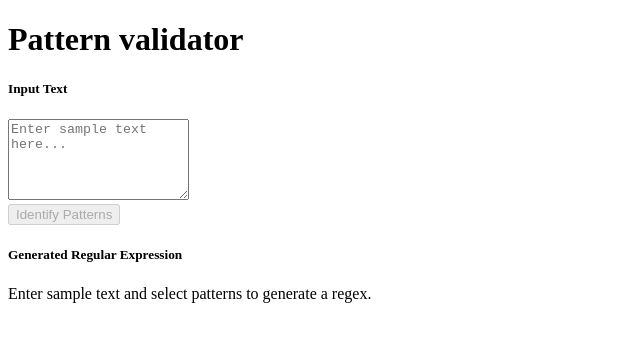
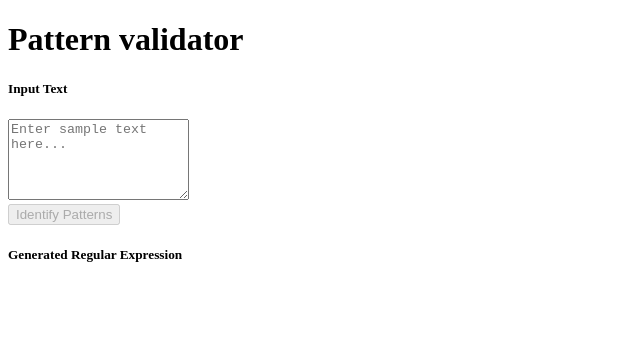
Before and after one commit to sheheem/Pattern-generator, an Angular app: page / in a window 1280 px wide. Shown: the top 342 px of the page, without its empty margins (0-640 px from the left). Built offline with nearby package versions, Linux system fonts and the light colour scheme.

Commit message:
refactor(app): comment out unused elements in the regex generator UI

```diff
--- a/src/app/app.component.html
+++ b/src/app/app.component.html
@@ -201,9 +201,9 @@
         </div>
         <div class="card-body">
           <div *ngIf="generatedRegex" class="bg-light border rounded p-2 font-monospace mb-3">{{ generatedRegex }}</div>
-          <div *ngIf="!generatedRegex" class="text-muted p-2">
+          <!-- <div *ngIf="!generatedRegex" class="text-muted p-2">
             Enter sample text and select patterns to generate a regex.
-          </div>
+          </div> -->
 
           <!-- <button *ngIf="generatedRegex" class="btn btn-sm btn-outline-secondary" (click)="copyRegexToClipboard()">
             Copy to Clipboard
```
